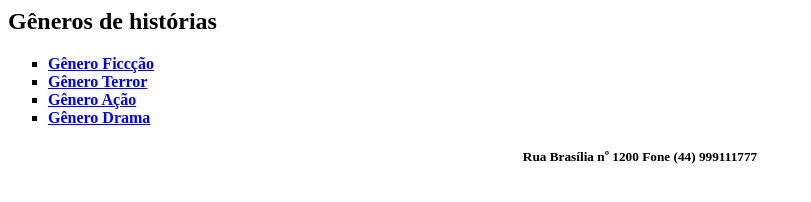
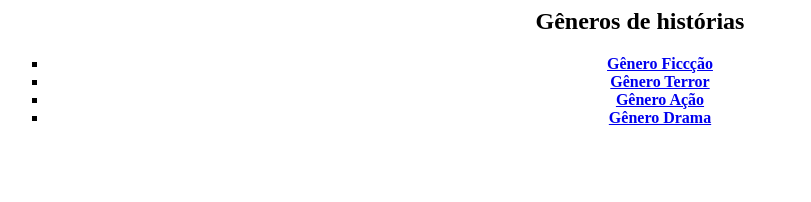
Before and after one commit to GuilhermeFilisbinoRodrigues/pagina-de-produ-o, a plain HTML site: page index.html in a window 1280 px wide. Shown: the whole page, without its empty margins (0-811 px from the left). Drawn offline with Linux system fonts and the light colour scheme.

Commit message:
Update index.html

```diff
--- a/index.html
+++ b/index.html
@@ -1,3 +1,4 @@
+<center>
 <div><h2 align=”left”><b>Gêneros de histórias</h2><b>
 
 <ul type="square">
@@ -12,8 +13,6 @@
 
 </ul></div>
 
-<footer align="center"><h5>Rua Brasília nº 1200 Fone (44) 999111777</footer>
-
 
 
 </html>
```
